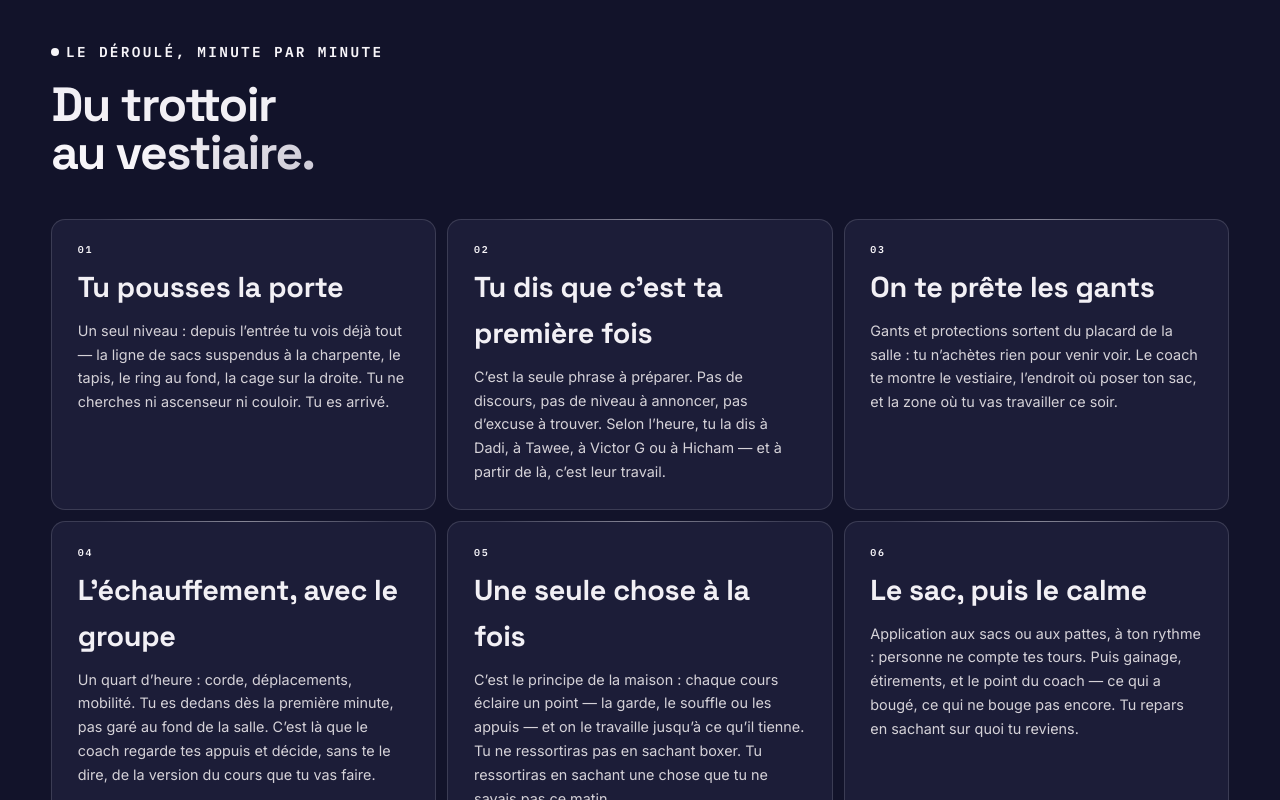
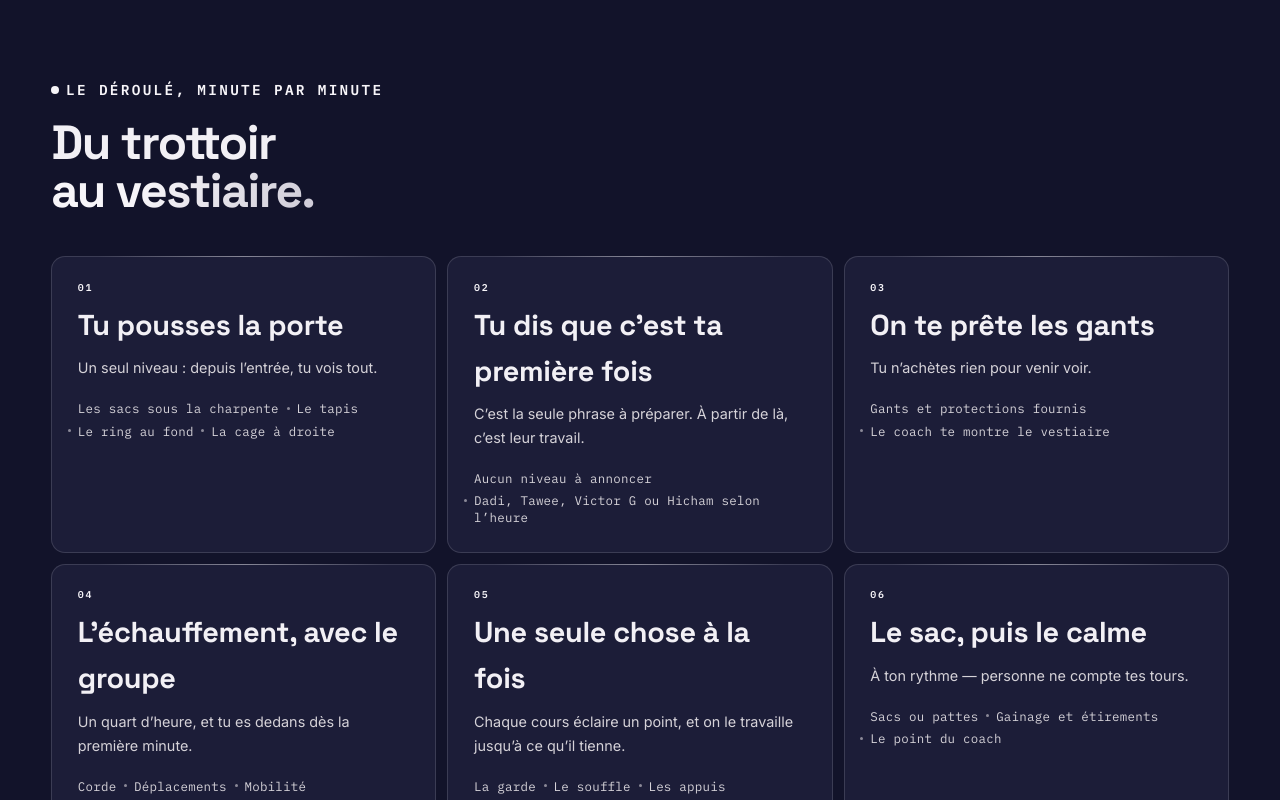
Before and after one commit to Eddy-etame/Bc-st-cyprien, an Astro site: page /premiere-seance in a window 1280 px wide. Shown: the part 2000-2800 px from the top of the page. Built offline with nearby package versions, Linux system fonts and the light colour scheme; Astro itself is replaced by a stand-in of ours.

Commit message:
ux: menu desktop repare, etapes scannables, mesure de lecture
LE MENU (le bug signale). .burger n'avait AUCUNE media query : il
s'affichait a toutes les largeurs, donc en doublon des sept liens sur
desktop. Deux navigations pour le meme site, dont une redondante.

Le seuil desktop passe de 1240px a 1120px, remesure au navigateur et
non devine : marque 236 + liens 551 + colonne droite 130 (burger retire)
+ gaps 31 + gouttieres 90 = 1038px. L'ancien seuil datait d'une barre a
NEUF pastilles ; il en reste SEPT. Consequence concrete : les portables
de 1100-1240px cessent de n'avoir qu'un burger pour toute navigation.
Verifie a 375 / 1100 / 1130 / 1280px, sans chevauchement (102px de marge
au point le plus serre).

Piege de cascade au passage : la regle @media posee AVANT .burger etait
ecrasee par .burger{display:inline-flex} a specificite egale. Elle est
donc posee APRES.

Et un etat coince evite : si le menu plein ecran etait ouvert au moment
du passage en desktop, il restait ouvert SANS bouton pour le fermer et
le defilement verrouille. Ferme par matchMedia, double d'un garde CSS
qui tient meme sans JavaScript.

LES ETAPES DE /premiere-seance/. La page la plus lourde du site
(1465 mots) portait six etapes de 45 a 56 mots chacune : on lisait tout
ou on ne lisait rien. Chaque etape devient un titre, UNE phrase, puis
ses faits en ligne scannable — la prose des etapes passe de ~300 a
61 mots, sans perdre un seul fait concret (ce sont eux qui rassurent).
Seules les redites sautent : « pas de discours / pas de niveau /
pas d'excuse » disait trois fois la meme chose.

EN LIGNE, PAS EN CARTES. Tout mettre en cartes fabrique six blocs qui se
ressemblent et un rythme plat. Les faits sont separes par un point
d'argent : ca se scanne d'un coup d'oeil et ca ne pese rien.

LA MESURE DE LECTURE, en loi. 68ch pour le texte courant, 54ch pour les
chapos (plus gros, donc plus vite trop larges), et de l'air entre deux
paragraphes — c'est lui qui dit « nouvelle idee ». Pose sur les
conteneurs de texte, jamais sur .wrap : une grille de cartes ne doit pas
etre bridee a 68ch.

LES BOUTONS AIMANTES SONT RETIRES. Ils declenchaient un gsap.to() a
CHAQUE mousemove sur chaque CTA, puis un rebond elastique. Un CTA qui
fuit sous le curseur est plus dur a cliquer qu'un bouton immobile, et le
rebond lit « gadget », pas « premium ». Le survol CSS reste. La fonction
reste exportee et vide : les dix appels existants ne sont pas touches.

```diff
--- a/public/assets/css/premiere-seance.css
+++ b/public/assets/css/premiere-seance.css
@@ -159,3 +159,41 @@ body[data-page="premiere-seance"] .phero::before { background:
   padding-block: .95rem; margin-block: -.95rem;
   position: relative; z-index: 1;
 }
+
+/* ------------------- LES FAITS D'UNE ÉTAPE ------------------------ *
+ * Chaque étape tenait dans un paragraphe de 45 à 56 mots : on lisait la
+ * page ou on ne la lisait pas. Les faits concrets — ceux qui rassurent
+ * vraiment — étaient noyés dans la phrase. Ils en sortent.
+ *
+ * EN LIGNE, PAS EN CARTES. Tout mettre en cartes fabrique six blocs qui
+ * se ressemblent et un rythme plat ; une ligne de faits séparés par un
+ * point d'argent se scanne d'un coup d'œil et ne pèse rien à l'écran. */
+.etape__faits {
+  display: flex;
+  flex-wrap: wrap;
+  align-items: baseline;
+  gap: .35rem 1.1rem;
+  margin-top: .7rem;
+}
+.etape__faits li {
+  position: relative;
+  font: 500 .78rem/1.35 var(--f-mono);
+  letter-spacing: .02em;
+  color: var(--ink-soft);
+}
+/* le séparateur est posé AVANT chaque élément sauf le premier : pas de
+   point orphelin en fin de ligne quand ça passe à la ligne suivante */
+.etape__faits li + li::before {
+  content: "";
+  position: absolute;
+  left: -.62rem;
+  top: .52em;
+  width: 3px; height: 3px;
+  border-radius: 50%;
+  background: var(--spark-2);
+  opacity: .6;
+}
+@media (max-width: 520px) {
+  .etape__faits { gap: .3rem .9rem; }
+  .etape__faits li { font-size: .74rem; }
+}
--- a/public/assets/js/site.js
+++ b/public/assets/js/site.js
@@ -99,6 +99,16 @@ function mountNav() {
   menu.querySelectorAll(".menu__link, .menu__foot a").forEach((a) => a.addEventListener("click", () => setOpen(false)));
   addEventListener("keydown", (e) => { if (e.key === "Escape") setOpen(false); });
 
+  /* PASSER EN DESKTOP FERME LE MENU.
+     Le burger disparaît à 1120px (voir base.css) : si le menu plein écran
+     était ouvert au moment où l'on élargit la fenêtre — ou où l'on bascule
+     une tablette en paysage — il resterait ouvert SANS bouton pour le
+     fermer, et le défilement resterait verrouillé. Le seuil est lu une
+     fois, pas à chaque pixel de redimensionnement. */
+  const grandEcran = matchMedia("(min-width: 1120px)");
+  const surGrandEcran = (e) => { if (e.matches) setOpen(false); };
+  grandEcran.addEventListener?.("change", surGrandEcran);
+
   let last = 0;
   ScrollTrigger?.create({
     start: 0, end: "max",
@@ -182,17 +192,19 @@ function initSmooth() {
 }
 
 /* ----------------------------- MAGNETIC --------------------------- */
-function magnetic(scope = document) {
-  if (reduce || !gsap || window.matchMedia("(hover: none)").matches) return;
-  scope.querySelectorAll("[data-magnetic]").forEach((el) => {
-    if (el.dataset.magBound) return; el.dataset.magBound = "1";
-    el.addEventListener("mousemove", (e) => {
-      const r = el.getBoundingClientRect();
-      gsap.to(el, { x: (e.clientX - r.left - r.width / 2) * 0.3, y: (e.clientY - r.top - r.height / 2) * 0.3, duration: 0.5, ease: "power3.out" });
-    });
-    el.addEventListener("mouseleave", () => gsap.to(el, { x: 0, y: 0, duration: 0.6, ease: "elastic.out(1,0.4)" }));
-  });
-}
+/* LES BOUTONS AIMANTÉS SONT RETIRÉS — volontairement.
+   Ils déclenchaient un gsap.to() à CHAQUE mousemove sur chaque CTA, puis
+   un rebond `elastic.out` au relâchement. Trois raisons de les enlever :
+   un CTA qui fuit sous le curseur est plus dur à cliquer qu'un bouton
+   immobile ; le rebond élastique lit « gadget », pas « premium » ; et
+   c'était une animation qui attirait l'attention sans rien servir.
+   Le survol reste — .btn:hover fait sa translation de 2px et son halo en
+   CSS, sans une ligne de JavaScript.
+
+   La fonction reste exportée et ne fait plus rien : six pages appellent
+   BC.magnetic(), elles continuent de fonctionner sans être touchées, et
+   `data-magnetic` reste un marqueur inoffensif dans le markup. */
+function magnetic() { /* volontairement vide — voir ci-dessus */ }
 
 /* ----------------------------- SPLIT / SCRAMBLE -------------------- */
 function split(el) {
--- a/src/pages/premiere-seance/index.astro
+++ b/src/pages/premiere-seance/index.astro
@@ -408,35 +408,65 @@
           <li class="etape">
             <span class="etape__n">01</span>
             <h3 class="etape__t">Tu pousses la porte</h3>
-            <p class="etape__d">Un seul niveau : depuis l’entrée tu vois déjà tout — la ligne de sacs suspendus à la charpente, le tapis, le ring au fond, la cage sur la droite. Tu ne cherches ni ascenseur ni couloir. Tu es arrivé.</p>
+            <p class="etape__d">Un seul niveau : depuis l’entrée, tu vois tout.</p>
+            <ul class="etape__faits">
+              <li>Les sacs sous la charpente</li>
+              <li>Le tapis</li>
+              <li>Le ring au fond</li>
+              <li>La cage à droite</li>
+            </ul>
           </li>
           <li class="etape">
             <span class="etape__n">02</span>
             <h3 class="etape__t">Tu dis que c’est ta première fois</h3>
-            <p class="etape__d">C’est la seule phrase à préparer. Pas de discours, pas de niveau à annoncer, pas d’excuse à trouver. Selon l’heure, tu la dis à Dadi, à Tawee, à Victor G ou à Hicham — et à partir de là, c’est leur travail.</p>
+            <p class="etape__d">C’est la seule phrase à préparer. À partir de là, c’est leur travail.</p>
+            <ul class="etape__faits">
+              <li>Aucun niveau à annoncer</li>
+              <li>Dadi, Tawee, Victor G ou Hicham selon l’heure</li>
+            </ul>
           </li>
           <li class="etape">
             <span class="etape__n">03</span>
             <h3 class="etape__t">On te prête les gants</h3>
-            <p class="etape__d">Gants et protections sortent du placard de la salle : tu n’achètes rien pour venir voir. Le coach te montre le vestiaire, l’endroit où poser ton sac, et la zone où tu vas travailler ce soir.</p>
+            <p class="etape__d">Tu n’achètes rien pour venir voir.</p>
+            <ul class="etape__faits">
+              <li>Gants et protections fournis</li>
+              <li>Le coach te montre le vestiaire</li>
+            </ul>
           </li>
           <li class="etape">
             <span class="etape__n">04</span>
             <h3 class="etape__t">L’échauffement, avec le groupe</h3>
-            <p class="etape__d">Un quart d’heure : corde, déplacements, mobilité. Tu es dedans dès la première minute, pas garé au fond de la salle. C’est là que le coach regarde tes appuis et décide, sans te le dire, de la version du cours que tu vas faire.</p>
+            <p class="etape__d">Un quart d’heure, et tu es dedans dès la première minute.</p>
+            <ul class="etape__faits">
+              <li>Corde</li>
+              <li>Déplacements</li>
+              <li>Mobilité</li>
+              <li>Le coach adapte le cours à tes appuis</li>
+            </ul>
           </li>
           <li class="etape">
             <span class="etape__n">05</span>
             <h3 class="etape__t">Une seule chose à la fois</h3>
-            <p class="etape__d">C’est le principe de la maison : chaque cours éclaire un point — la garde, le souffle ou les appuis — et on le travaille jusqu’à ce qu’il tienne. Tu ne ressortiras pas en sachant boxer. Tu ressortiras en sachant une chose que tu ne savais pas ce matin.</p>
+            <p class="etape__d">Chaque cours éclaire un point, et on le travaille jusqu’à ce qu’il tienne.</p>
+            <ul class="etape__faits">
+              <li>La garde</li>
+              <li>Le souffle</li>
+              <li>Les appuis</li>
+            </ul>
           </li>
           <li class="etape">
             <span class="etape__n">06</span>
             <h3 class="etape__t">Le sac, puis le calme</h3>
-            <p class="etape__d">Application aux sacs ou aux pattes, à ton rythme : personne ne compte tes tours. Puis gainage, étirements, et le point du coach — ce qui a bougé, ce qui ne bouge pas encore. Tu repars en sachant sur quoi tu reviens.</p>
+            <p class="etape__d">À ton rythme — personne ne compte tes tours.</p>
+            <ul class="etape__faits">
+              <li>Sacs ou pattes</li>
+              <li>Gainage et étirements</li>
+              <li>Le point du coach</li>
+            </ul>
           </li>
         </ol>
-        <p class="fil" data-reveal>Une heure et quart en tout. Le seul moment où l’on te demandera quelque chose, c’est à la fin : est-ce que tu reviens jeudi ?</p>
+        <p class="fil" data-reveal>Une heure et quart. La seule question qu’on te posera, c’est à la fin : tu reviens jeudi ?</p>
       </div>
     </section>
 
```
Also changed, not shown: public/assets/css/base.css (+46 -7 lines).
